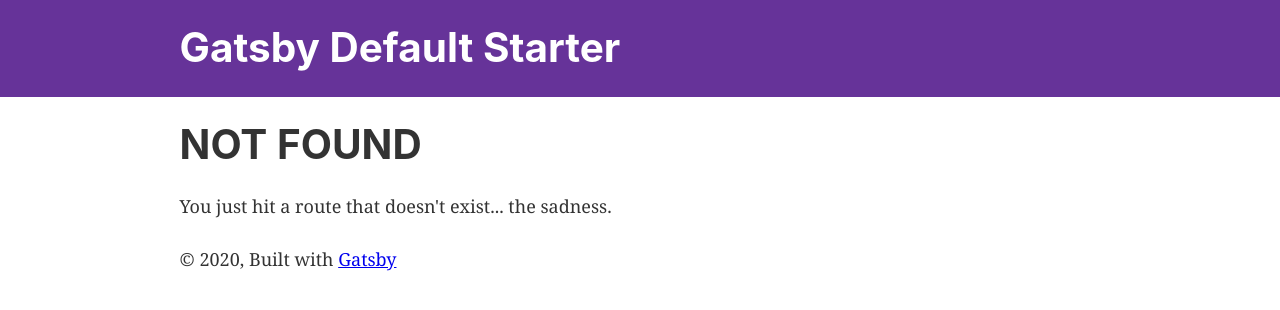
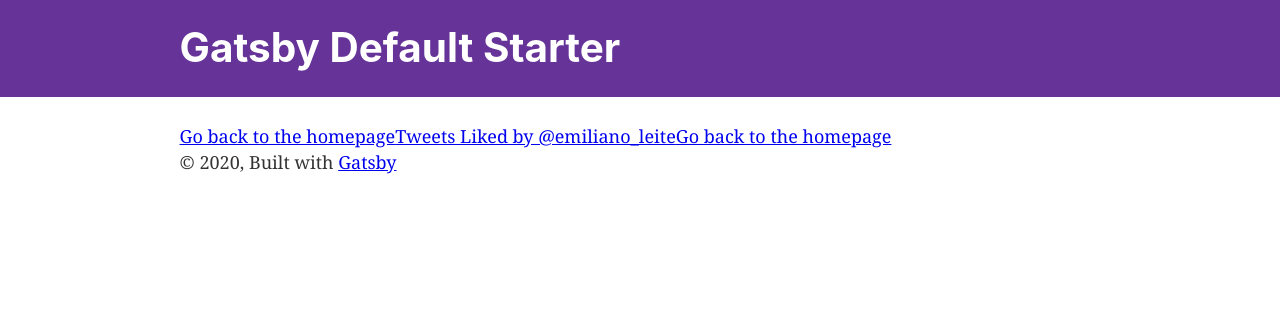
Before and after one commit to emilianoLeite/my-liked-tweets, a Gatsby site: page /emiliano-likes in a window 1280 px wide. Before the commit this address had no page. Built offline with nearby package versions, Linux system fonts and the light colour scheme; Gatsby itself is replaced by a stand-in of ours.

Commit message:
Initial Commit

```diff
--- a/package.json
+++ b/package.json
@@ -12,6 +12,7 @@
     "gatsby-plugin-react-helmet": "^3.1.21",
     "gatsby-plugin-sharp": "^2.4.3",
     "gatsby-source-filesystem": "^2.1.46",
+    "gatsby-source-twitter": "^3.2.1",
     "gatsby-transformer-sharp": "^2.3.13",
     "prop-types": "^15.7.2",
     "react": "^16.12.0",
--- /dev/null
+++ b/src/pages/emiliano-likes.js
@@ -0,0 +1,22 @@
+
+
+import React from "react"
+import { Link } from "gatsby"
+
+import Layout from "../components/layout"
+import SEO from "../components/seo"
+
+const EmilianoLikes = () => (
+  <Layout>
+    <SEO title="Page two" />
+    <Link to="/">Go back to the homepage</Link>
+    <a className="twitter-timeline" href="https://twitter.com/emiliano_leite/likes?ref_src=twsrc%5Etfw">
+        Tweets Liked by @emiliano_leite
+    </a>
+
+
+    <Link to="/">Go back to the homepage</Link>
+  </Layout>
+)
+
+export default EmilianoLikes
--- a/src/pages/index.js
+++ b/src/pages/index.js
@@ -14,7 +14,11 @@ const IndexPage = () => (
     <div style={{ maxWidth: `300px`, marginBottom: `1.45rem` }}>
       <Image />
     </div>
-    <Link to="/page-2/">Go to page 2</Link>
+    <nav>
+      <Link to="/page-2/">Go to page 2</Link>
+      <Link to="/emiliano-likes/">See what Emiliano likes on Twitter</Link>
+
+    </nav>
   </Layout>
 )
 
```
Also changed, not shown: 1 other file.
